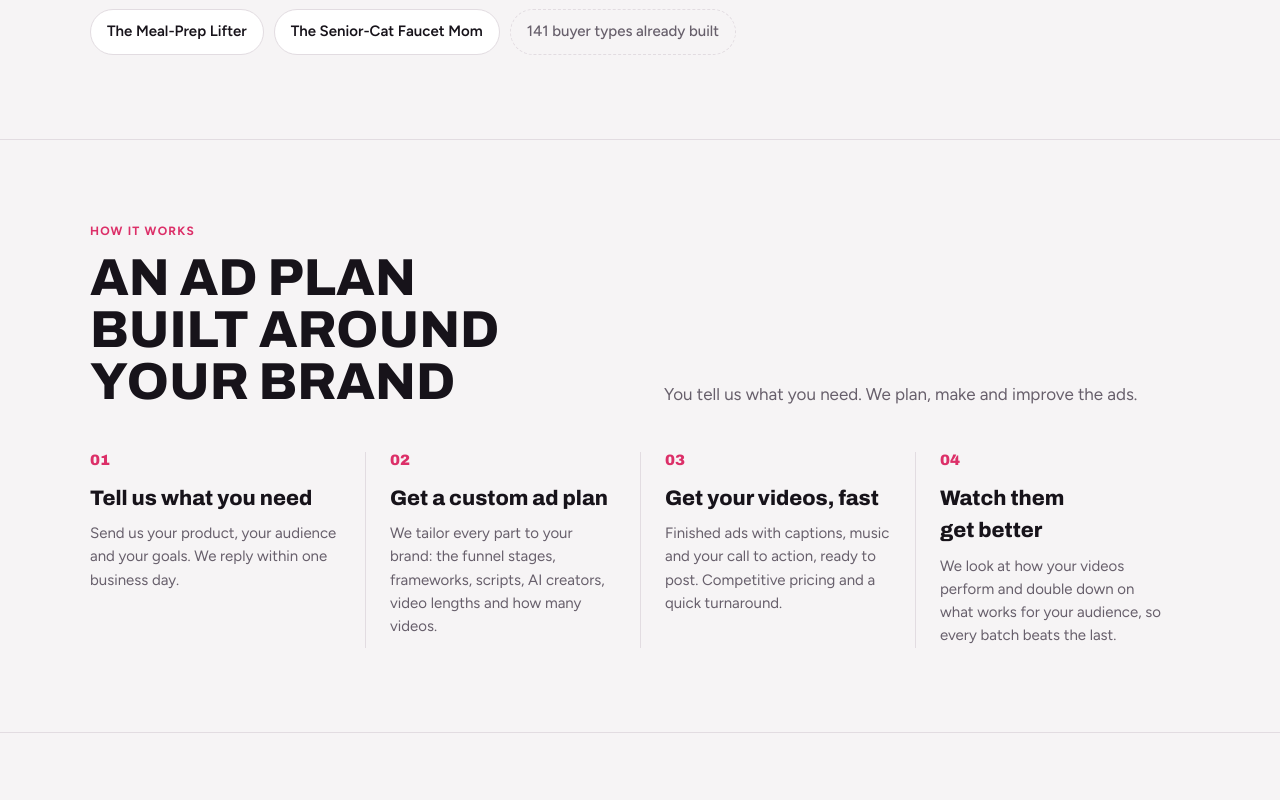
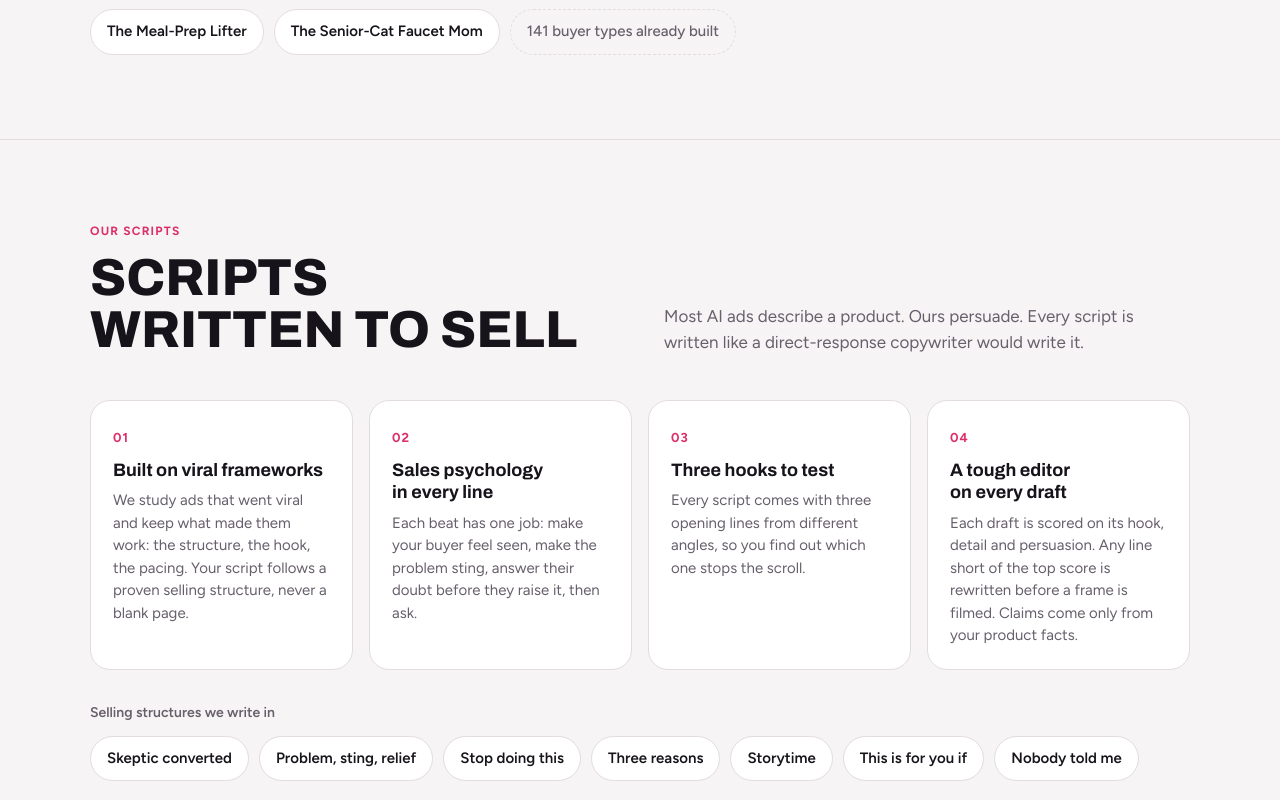
Before and after one commit to kyla-media/kylamedia, a Next.js app: page / in a window 1280 px wide. Shown: the part 4080-4880 px from the top of the page. Built offline with nearby package versions, Linux system fonts and the light colour scheme; no server answers.

Commit message:
Our scripts: viral frameworks, sales psychology, three hooks and a tough editor on every draft

```diff
--- a/src/app/page.tsx
+++ b/src/app/page.tsx
@@ -7,6 +7,7 @@ import { Faq } from "@/components/faq/Faq";
 import { Hero } from "@/components/hero/Hero";
 import { HowItWorks } from "@/components/how-it-works/HowItWorks";
 import { Packages } from "@/components/packages/Packages";
+import { Scripting } from "@/components/scripting/Scripting";
 import { JsonLd } from "@/components/seo/JsonLd";
 import { HOME_JSON_LD } from "@/components/seo/structured-data";
 import { SiteFooter } from "@/components/site-footer/SiteFooter";
@@ -24,6 +25,7 @@ export default function Home() {
         <StyleRails />
         <SongBand />
         <Creators />
+        <Scripting />
         <HowItWorks />
         <Comparison />
         <Brief />
--- /dev/null
+++ b/src/components/scripting/Scripting.tsx
@@ -0,0 +1,43 @@
+import { SectionHead } from "@/components/section-head/SectionHead";
+import { FRAMEWORKS, SCRIPT_POINTS } from "@/content/scripting";
+
+import styles from "./scripting.module.css";
+
+/** Why our ads sell: the script engine behind every video. */
+export function Scripting() {
+  return (
+    <section className="block" aria-labelledby="h-scripts" data-reveal>
+      <div className="wrap">
+        <SectionHead
+          id="h-scripts"
+          kicker="Our scripts"
+          title="Scripts written to sell"
+        >
+          Most AI ads describe a product. Ours persuade. Every script is written
+          like a direct-response copywriter would write it.
+        </SectionHead>
+        <ol className={styles.points}>
+          {SCRIPT_POINTS.map((p, i) => (
+            <li key={p.title} className={styles.point} data-rv="">
+              <span className={styles.num}>
+                {String(i + 1).padStart(2, "0")}
+              </span>
+              <h3>{p.title}</h3>
+              <p>{p.body}</p>
+            </li>
+          ))}
+        </ol>
+        <p className={styles.label} data-rv="">
+          Selling structures we write in
+        </p>
+        <div className={styles.chips}>
+          {FRAMEWORKS.map((f) => (
+            <span key={f} className={styles.chip} data-rv="">
+              {f}
+            </span>
+          ))}
+        </div>
+      </div>
+    </section>
+  );
+}
--- /dev/null
+++ b/src/components/scripting/scripting.module.css
@@ -0,0 +1,57 @@
+.points {
+  display: grid;
+  grid-template-columns: repeat(auto-fit, minmax(min(100%, 240px), 1fr));
+  gap: 16px;
+  margin: 0 0 32px;
+  padding: 0;
+  list-style: none;
+}
+
+.point {
+  padding: 22px;
+  border: 1px solid var(--line);
+  border-radius: 20px;
+  background: var(--surface);
+}
+
+.point h3 {
+  margin: 10px 0 8px;
+  font-size: 18px;
+  line-height: 1.25;
+}
+
+.point p {
+  margin: 0;
+  color: var(--muted);
+  font-size: 15px;
+  line-height: 1.5;
+}
+
+.num {
+  font-weight: 700;
+  font-size: 13px;
+  letter-spacing: 0.08em;
+  color: var(--accent);
+}
+
+.label {
+  margin: 0 0 12px;
+  color: var(--muted);
+  font-size: 14px;
+  font-weight: 600;
+}
+
+.chips {
+  display: flex;
+  flex-wrap: wrap;
+  gap: 10px;
+}
+
+.chip {
+  padding: 10px 16px;
+  border: 1px solid var(--line);
+  border-radius: 999px;
+  background: var(--surface);
+  font-weight: 600;
+  font-size: 15px;
+}
--- /dev/null
+++ b/src/content/scripting.ts
@@ -0,0 +1,32 @@
+// Why our scripts sell (Gabby, 7 Nov). Every claim here is what Kyla's script engine really does:
+// kylastudio modules/create/script-frameworks.ts (7 frameworks), tof-writer.ts (3 hooks, critic pass), angles/extractor.ts.
+
+export const SCRIPT_POINTS = [
+  {
+    title: "Built on viral frameworks",
+    body: "We study ads that went viral and keep what made them work: the structure, the hook, the pacing. Your script follows a proven selling structure, never a blank page.",
+  },
+  {
+    title: "Sales psychology in every line",
+    body: "Each beat has one job: make your buyer feel seen, make the problem sting, answer their doubt before they raise it, then ask.",
+  },
+  {
+    title: "Three hooks to test",
+    body: "Every script comes with three opening lines from different angles, so you find out which one stops the scroll.",
+  },
+  {
+    title: "A tough editor on every draft",
+    body: "Each draft is scored on its hook, detail and persuasion. Any line short of the top score is rewritten before a frame is filmed. Claims come only from your product facts.",
+  },
+];
+
+/** The selling structures the script engine picks from. */
+export const FRAMEWORKS = [
+  "Skeptic converted",
+  "Problem, sting, relief",
+  "Stop doing this",
+  "Three reasons",
+  "Storytime",
+  "This is for you if",
+  "Nobody told me",
+];
```
